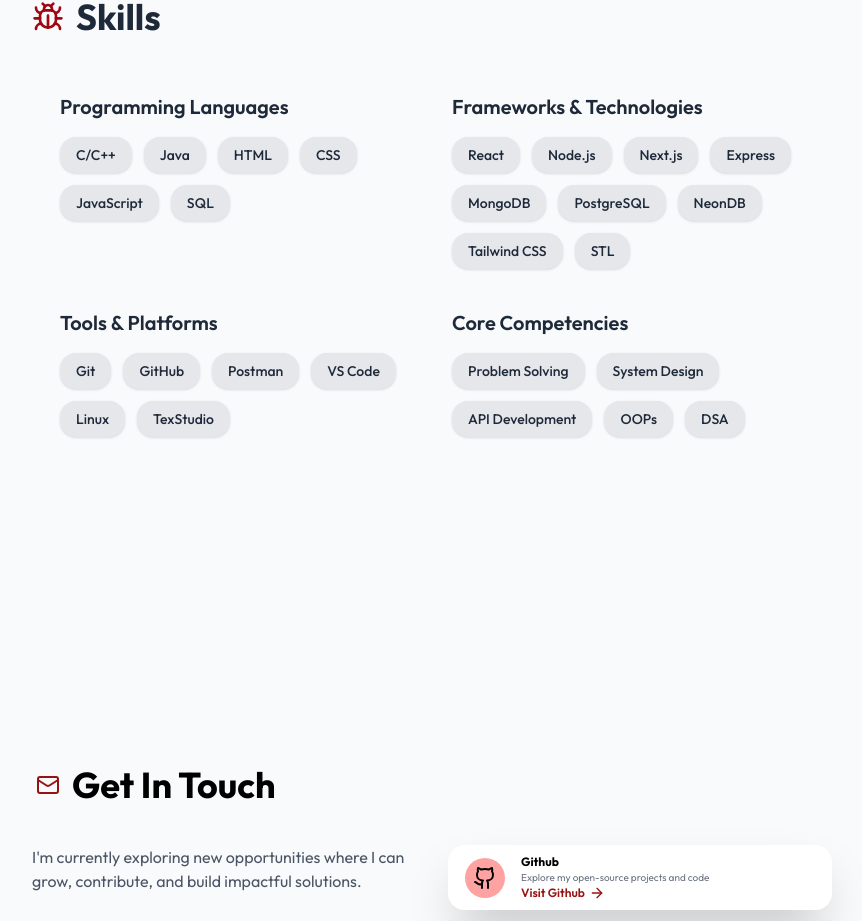
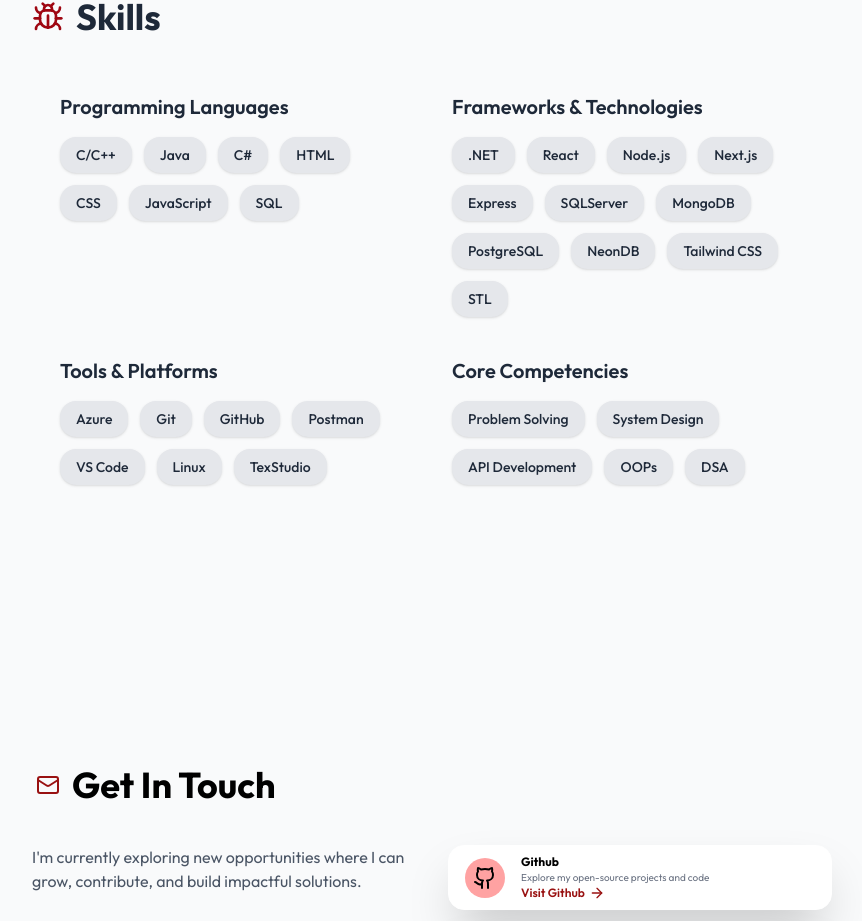
Before and after one commit to heelR3/rudraraj-pandey, a React (Vite) app: page / in a window 1280 px wide. Shown: the part 3089-4010 px from the top of the page, without its empty margins (208-1070 px from the left). Built offline with nearby package versions, Linux system fonts and the light colour scheme.

Commit message:
Update Skills.jsx

```diff
--- a/src/components/Skills.jsx
+++ b/src/components/Skills.jsx
@@ -4,9 +4,9 @@
 const Skills = () => {
 
     const skillData = {
-        "Programming Languages": ["C/C++", "Java", "HTML", "CSS", "JavaScript", "SQL"],
-        "Frameworks & Technologies": ["React", "Node.js", "Next.js", "Express", "MongoDB", "PostgreSQL", "NeonDB", "Tailwind CSS", "STL" ],
-        "Tools & Platforms": ["Git", "GitHub", "Postman", "VS Code", "Linux", "TexStudio"],
+        "Programming Languages": ["C/C++", "Java", "C#", "HTML", "CSS", "JavaScript", "SQL"],
+        "Frameworks & Technologies": [".NET", "React", "Node.js", "Next.js", "Express", "SQLServer", "MongoDB", "PostgreSQL", "NeonDB", "Tailwind CSS", "STL" ],
+        "Tools & Platforms": ["Azure", "Git", "GitHub", "Postman", "VS Code", "Linux", "TexStudio"],
         "Core Competencies": ["Problem Solving", "System Design", "API Development", "OOPs", "DSA"],
     };
 
```
